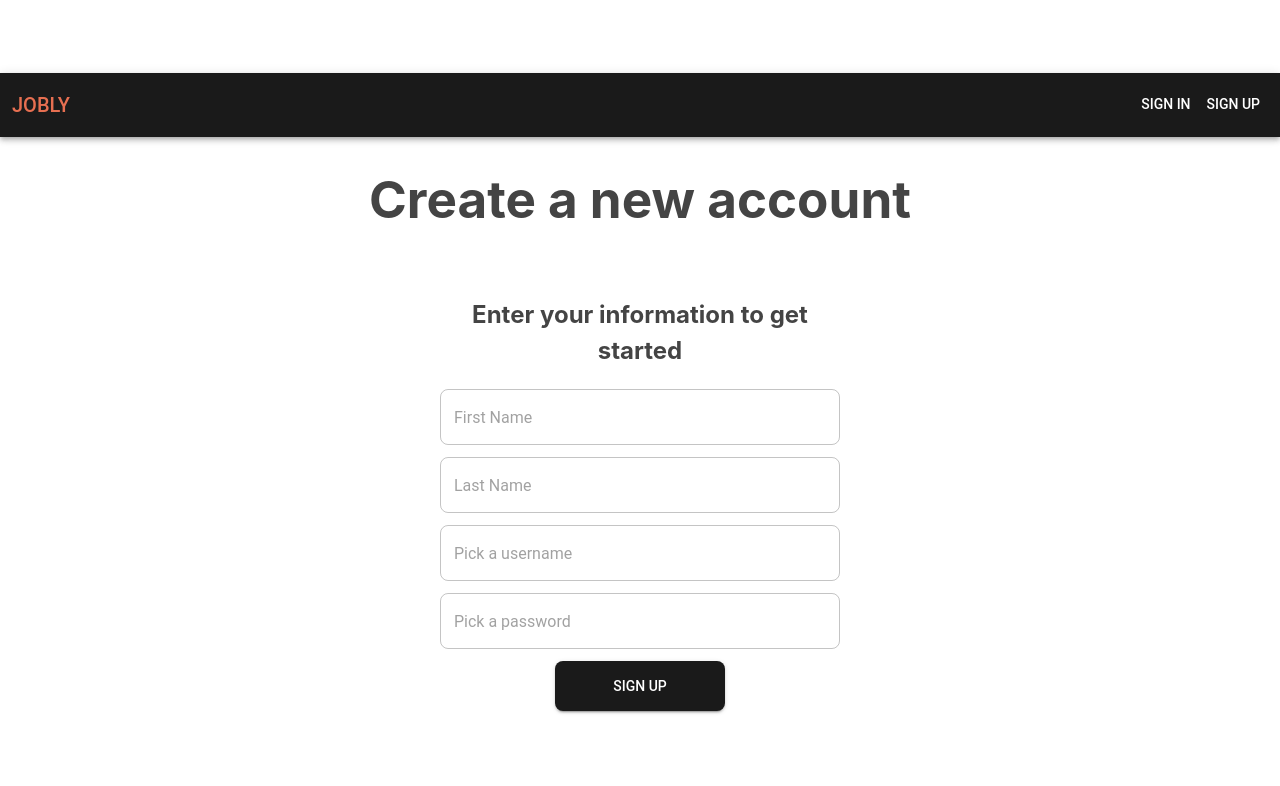
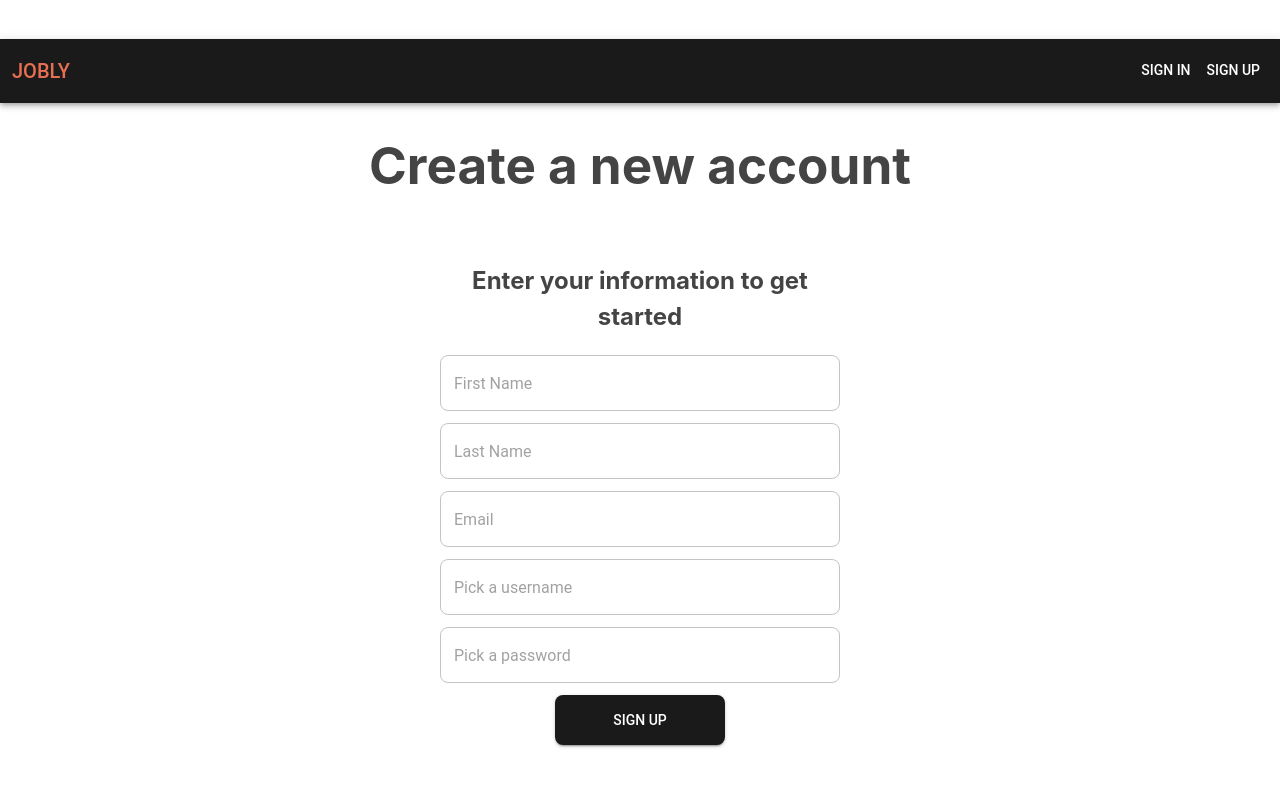
Before and after one commit to ksingletary/reactjobly-frontend, a React (Vite) app: page /signup in a window 1280 px wide. Shown: the top 786 px of the page. Built offline with nearby package versions, Linux system fonts and the light colour scheme; no server answers.

Commit message:
login/signup errors

```diff
--- a/src/pages/Signup.jsx
+++ b/src/pages/Signup.jsx
@@ -68,6 +68,15 @@ const Signup = () => {
             <TextField
               className="m-2 p-2 rounded-lg"
               type="text"
+              name="email"
+              id="email"
+              placeholder="Email"
+              value={formData.email}
+              onChange={handleChange}
+            />
+            <TextField
+              className="m-2 p-2 rounded-lg"
+              type="text"
               name="username"
               id="username"
               placeholder="Pick a username"
```
